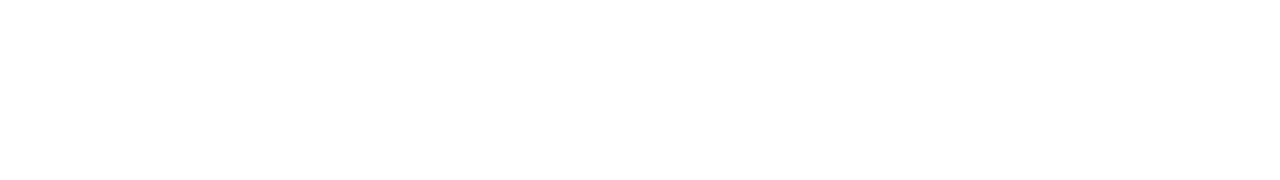
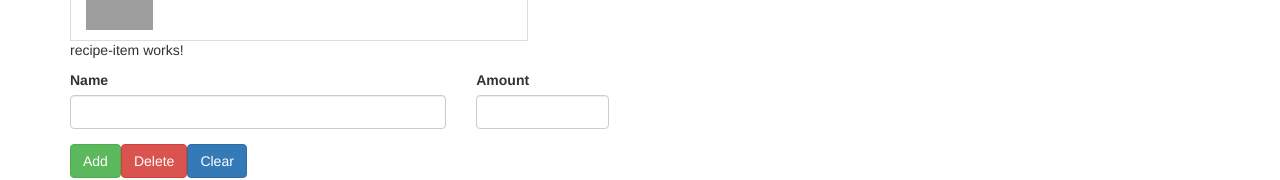
Before and after one commit to monikaklim/AngularProject, an Angular app: page / in a window 1280 px wide. Shown: the part 623-803 px from the top of the page. Built offline with nearby package versions, Linux system fonts and the light colour scheme; grey boxes are pictures that could not be loaded.

Commit message:
terminated shopping edit

```diff
--- a/src/app/shopping-list/shopping-edit/shopping-edit.component.html
+++ b/src/app/shopping-list/shopping-edit/shopping-edit.component.html
@@ -1 +1,26 @@
-<p>shopping-edit works!</p>
+<div class= "row">
+    <div class = "col-xs-12">
+        <form>
+                <div class="row">
+                    <div class="col-sm-5 form-group">
+                        <label for ="name">Name</label>
+                        <input type="text" id="name" class="form-control" />
+                    </div>
+
+                    <div class="col-sm-2 form-group">
+                        <label for ="amount">Amount</label>
+                        <input type="number" id="amount" class="form-control" />
+                    </div>
+                </div>
+                <div class="row">
+                    <div class="col-xs-12">
+                       <button class="btn btn-success" type="submit">Add</button>
+                       <button class="btn btn-danger" type="button">Delete</button>
+                       <button class="btn btn-primary" type="button">Clear</button>
+                    </div>
+
+
+                </div>
+        </form>
+    </div>
+</div>
--- a/src/app/shopping-list/shopping-list.component.html
+++ b/src/app/shopping-list/shopping-list.component.html
@@ -6,7 +6,7 @@
              <a  class ="list-group-item" style="cursor:pointer"
                    *ngFor ="let ingredient of ingredients">
                    {{ingredient.name}}  ({{ingredient.amount}})
-                </div>
+                </a>
         </ul>
     </div>
 </div>
```
